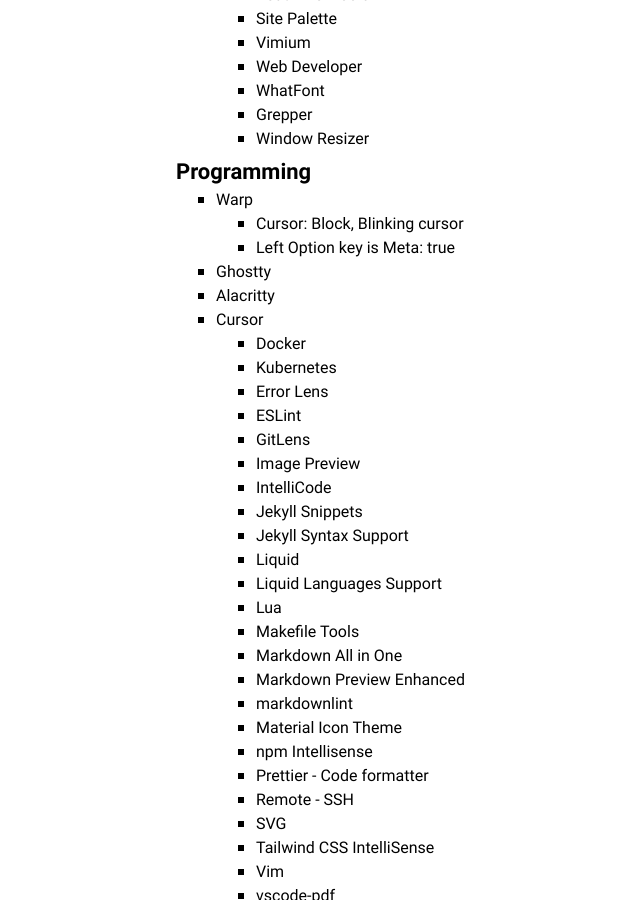
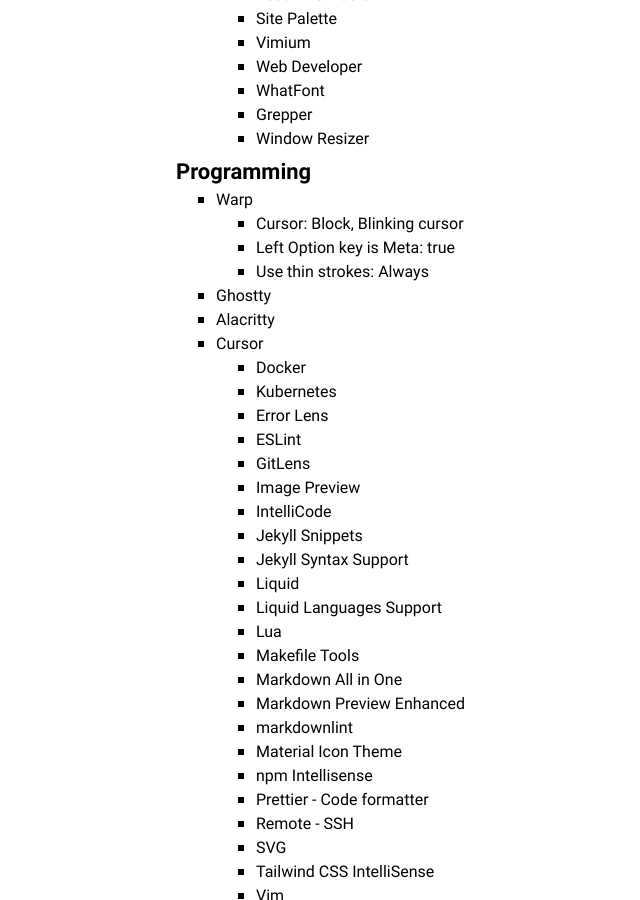
Before and after one commit to amalumian/www.malumian.dev, a Jekyll site: the page built from setup.html, in a window 1280 px wide and 900 px high, scrolled down 3120 px. Shown: the whole window, without its empty margins (134-774 px from the left). Built offline with Jekyll 4.4.1, drawn with Linux system fonts in a browser that asks for light colours.

Commit message:
Update setup.html

```diff
--- a/setup.html
+++ b/setup.html
@@ -203,6 +203,7 @@
       <ul>
         <li>Cursor: Block, Blinking cursor</li>
         <li>Left Option key is Meta: true</li>
+        <li>Use thin strokes: Always</li>
       </ul>
     </li>
     <li>Ghostty</li>
```
